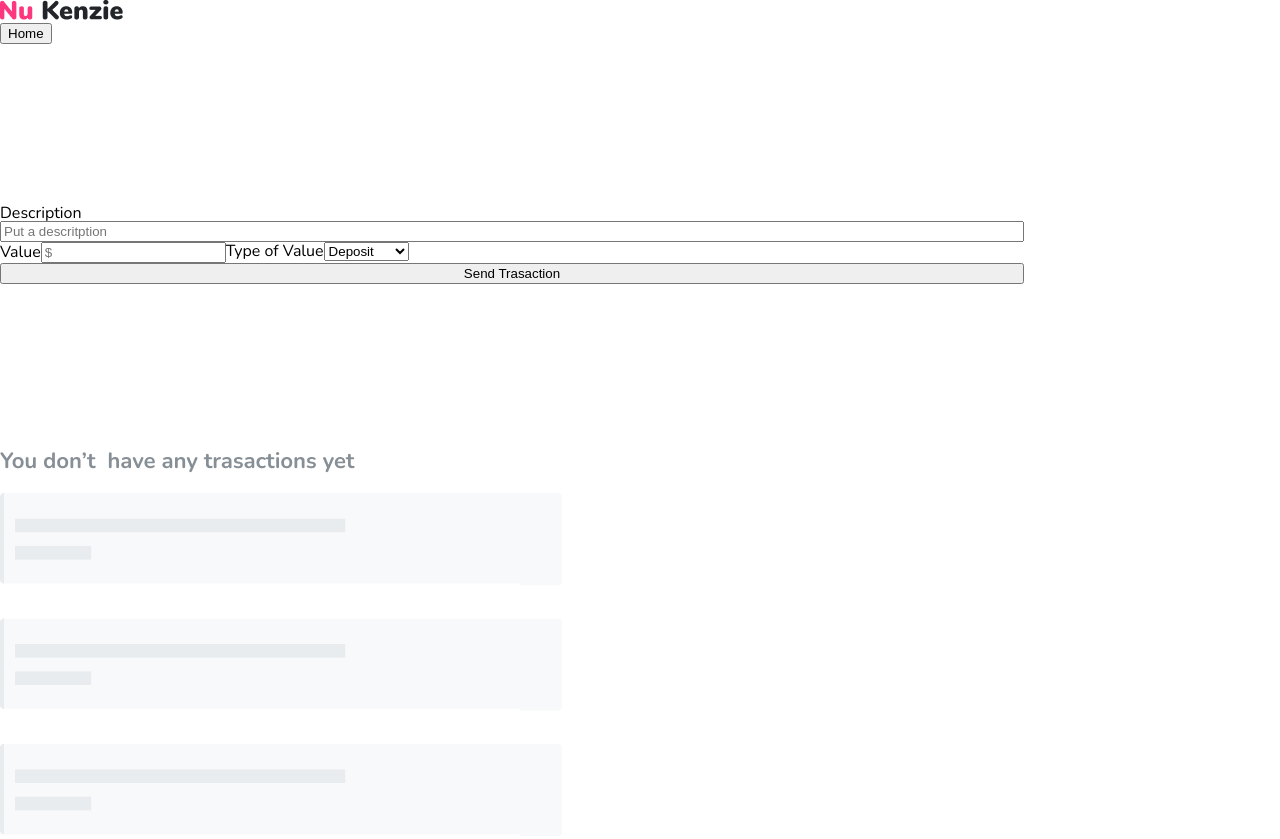
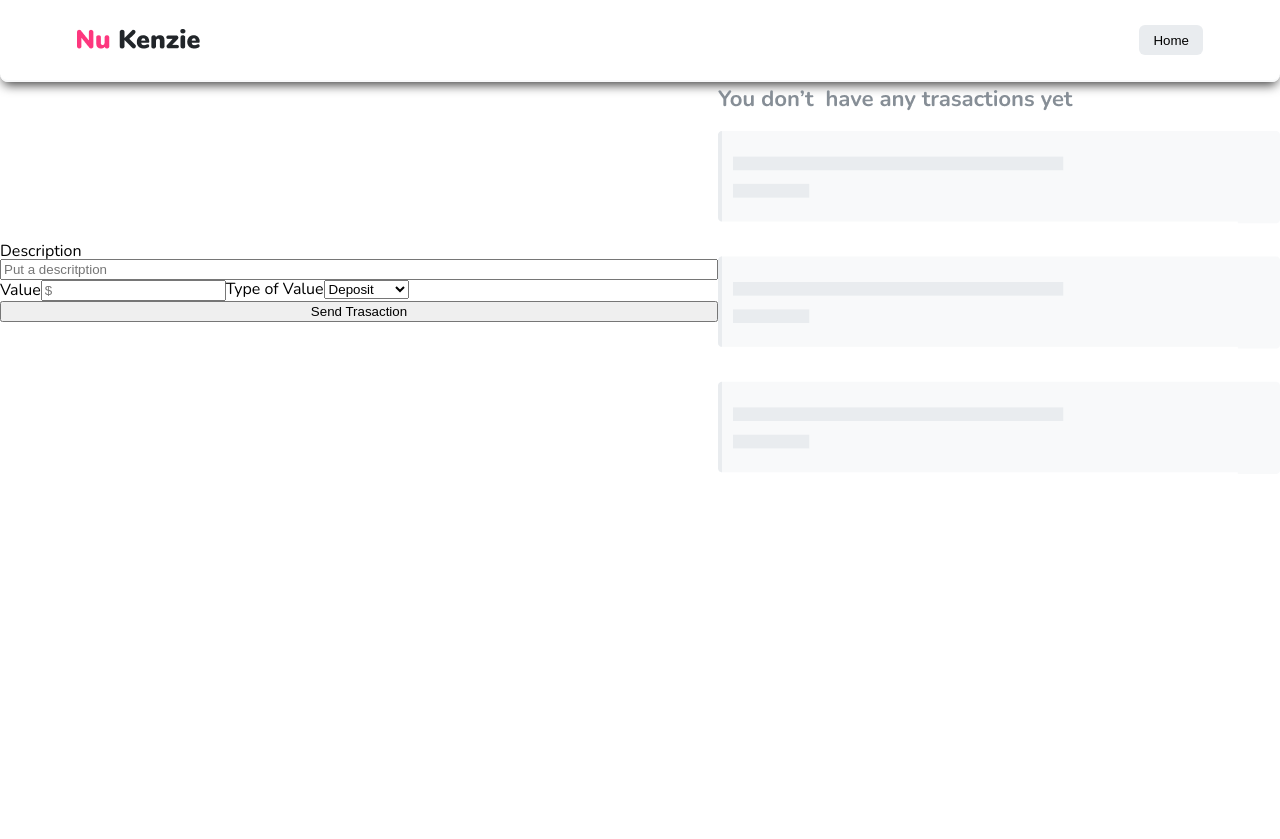
Before and after one commit to HenriqueMts/Nu-Kenzie-Redux-Thunk, a React (Create React App) app: page /home in a window 1280 px wide. After the commit the page ends 800 px from the top, so only its background shows below. Built offline with nearby package versions, Linux system fonts and the light colour scheme.

Commit message:
chore: add styles to header and add the main content

```diff
--- a/src/Pages/Home/index.jsx
+++ b/src/Pages/Home/index.jsx
@@ -1,4 +1,4 @@
-import { Container } from "./styles";
+import { Container, Content, Header } from "./styles";
 import { useHistory } from "react-router-dom";
 import Logo from "../../Assets/HomeLogo.png";
 import Form from "../../Components/Form";
@@ -8,15 +8,16 @@ const Home = () => {
   const history = useHistory();
   return (
     <Container>
-      <header>
+      <Header>
         <h1>
           <img src={Logo} alt="Logo" />
         </h1>
         <button onClick={() => history.push("/")}>Home</button>
-      </header>
-
-      <Form />
-      <TransactionsList />
+      </Header>
+      <Content>
+        <Form />
+        <TransactionsList />
+      </Content>
     </Container>
   );
 };
--- a/src/Pages/Home/styles.js
+++ b/src/Pages/Home/styles.js
@@ -4,3 +4,50 @@ export const Container = styled.section`
   width: 100%;
   height: 100vh;
 `;
+export const Header = styled.header`
+  color: #f8f9fa;
+  display: flex;
+  justify-content: space-evenly;
+  align-items: center;
+  width: 100%;
+  height: 80px;
+  border-bottom: 2px solid #f8f9fa;
+  border-bottom-left-radius: 8px;
+  border-bottom-right-radius: 8px;
+  box-shadow: 0px 6px 11px -3px rgba(0, 0, 0, 0.75);
+  -webkit-box-shadow: 0px 6px 11px -3px rgba(0, 0, 0, 0.75);
+  -moz-box-shadow: 0px 6px 11px -3px rgba(0, 0, 0, 0.75);
+
+  button {
+    width: 64px;
+    height: 30px;
+    background-color: #e9ecef;
+    border: #e9ecef;
+    border-radius: 6px;
+  }
+  button:hover {
+    background-color: #fd377e;
+    border: #fd377e;
+    color: #fff;
+    box-shadow: 0px 0px 13px 0px rgba(253, 55, 126, 0.75);
+    -webkit-box-shadow: 0px 0px 13px 0px rgba(253, 55, 126, 0.75);
+    -moz-box-shadow: 0px 0px 13px 0px rgba(253, 55, 126, 0.75);
+    transition: 0.6s ease;
+  }
+
+  @media (min-width: 720px) {
+    justify-content: space-between;
+
+    h1 {
+      margin-left: 6%;
+    }
+    button {
+      margin-right: 6%;
+    }
+  }
+`;
+
+export const Content = styled.main`
+  display: flex;
+  width: 100%;
+`;
```
